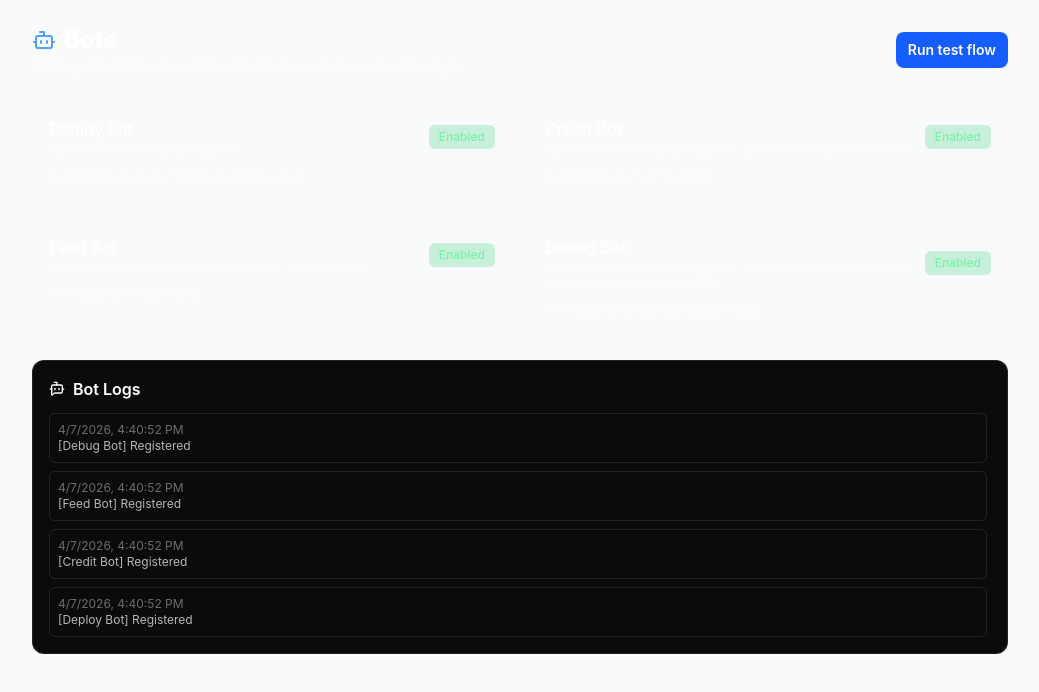
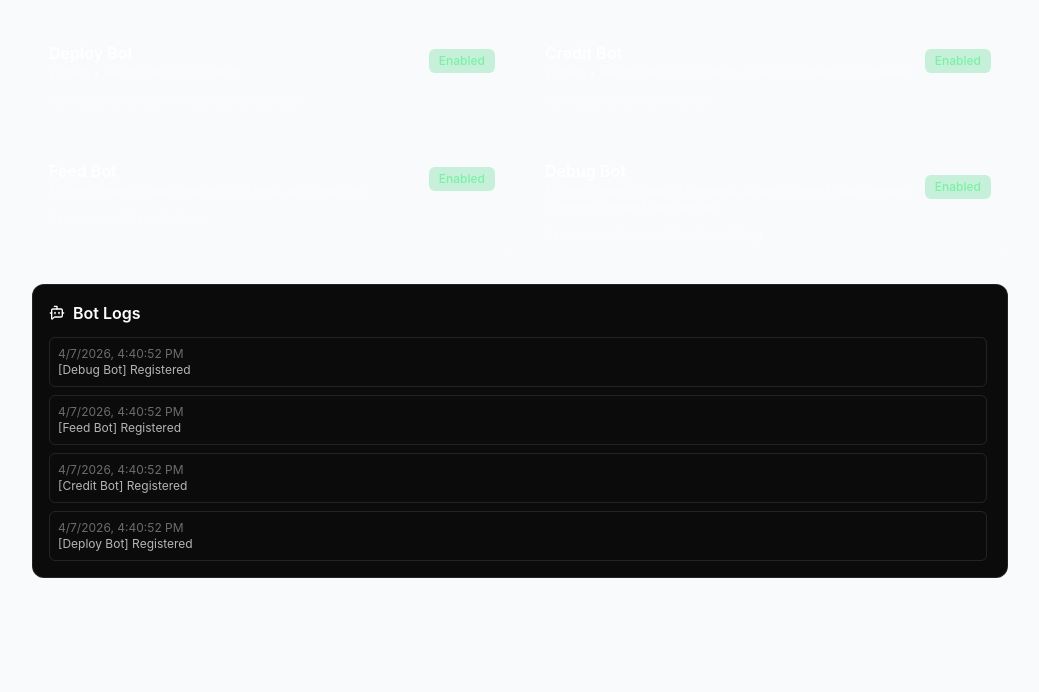
Before and after one commit to RayBen445/DevOS-Code-Execution-Platform, a React (Vite) app: page /bots in a window 1280 px wide. Shown: the top 692 px of the page, without its empty margins (120-1159 px from the left). Built offline with nearby package versions, Linux system fonts and the light colour scheme; no server answers; the database is empty.

Commit message:
Remove bots page header/footer-style chrome

```diff
--- a/src/pages/BotsPage.tsx
+++ b/src/pages/BotsPage.tsx
@@ -1,6 +1,6 @@
 import { useCallback, useEffect, useState } from "react";
-import { Bot, BotMessageSquare } from "lucide-react";
-import { getBotsForUI, getBotLogsForUI, setBotEnabledForUI, runBotTestFlow } from "../lib/botEngine";
+import { BotMessageSquare } from "lucide-react";
+import { getBotsForUI, getBotLogsForUI, setBotEnabledForUI } from "../lib/botEngine";
 
 export default function BotsPage() {
   const [bots, setBots] = useState<any[]>([]);
@@ -17,19 +17,6 @@ export default function BotsPage() {
 
   return (
     <div className="max-w-5xl mx-auto p-6 space-y-6 text-white">
-      <div className="flex items-center justify-between">
-        <div>
-          <h1 className="text-2xl font-bold flex items-center gap-2"><Bot className="w-6 h-6 text-blue-400" /> Bots</h1>
-          <p className="text-white/60 text-sm">Manage DevOS built-in automation bots and view execution logs.</p>
-        </div>
-        <button
-          onClick={async () => { await runBotTestFlow(); refresh(); }}
-          className="px-3 py-2 rounded-lg bg-blue-600 hover:bg-blue-500 text-sm font-semibold"
-        >
-          Run test flow
-        </button>
-      </div>
-
       <div className="grid md:grid-cols-2 gap-4">
         {bots.map((bot: any) => (
           <div key={bot.name} className="rounded-xl border border-white/10 bg-white/5 p-4 space-y-3">
```
